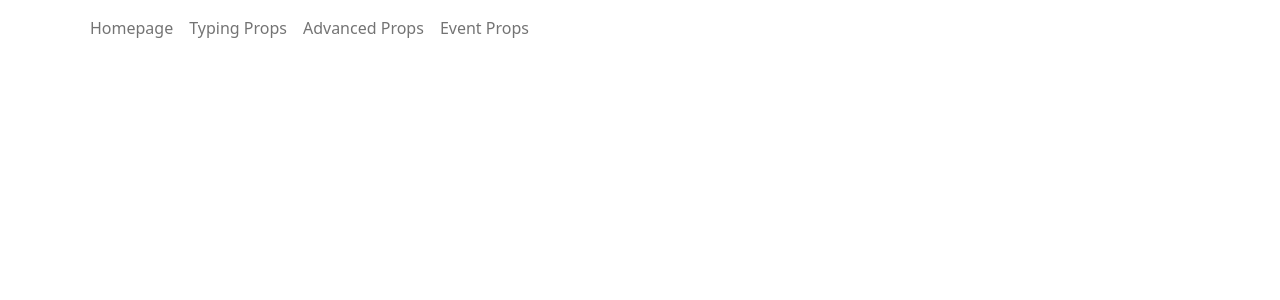
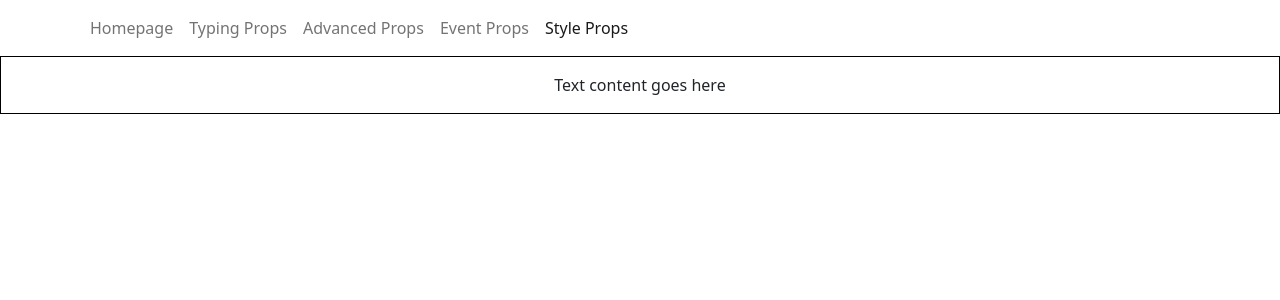
Before and after one commit to HustinKava/react-typescript, a React (Create React App) app: page /styleprops in a window 1280 px wide. Shown: the top 300 px of the page. Built offline with nearby package versions, Linux system fonts and the light colour scheme.

Commit message:
style props

```diff
--- a/src/App.tsx
+++ b/src/App.tsx
@@ -5,6 +5,7 @@ import Homepage from "./pages/Homepage";
 import TypingProps from "./pages/TypingProps";
 import AdvancedProps from "./pages/AdvancedProps";
 import EventProps from "./pages/EventProps";
+import StyleProps from "./pages/StyleProps";
 
 function App() {
   return (
@@ -17,6 +18,7 @@ function App() {
           <Route path="/typingprops" element={<TypingProps />} />
           <Route path="/advancedprops" element={<AdvancedProps />} />
           <Route path="/eventprops" element={<EventProps />} />
+          <Route path="/styleprops" element={<StyleProps />} />
         </Routes>
       </BrowserRouter>
     </div>
--- /dev/null
+++ b/src/components/styleprops/Container.tsx
@@ -0,0 +1,11 @@
+type ContainerProps = {
+  // Typescript has dedicated type for CSS because it could be strings and numbers "React.CSSProperties"
+  styles: React.CSSProperties;
+};
+
+const Container = (props: ContainerProps) => {
+  const { styles } = props;
+  return <div style={styles}>Text content goes here</div>;
+};
+
+export default Container;
--- a/src/navbar/Navbar.tsx
+++ b/src/navbar/Navbar.tsx
@@ -59,6 +59,18 @@ function Navbar() {
                   Event Props
                 </Link>
               </li>
+              <li className="nav-item">
+                <Link
+                  to="/styleprops"
+                  className={
+                    window.location.pathname === "/styleprops"
+                      ? "nav-link active"
+                      : "nav-link"
+                  }
+                >
+                  Style Props
+                </Link>
+              </li>
             </ul>
           </div>
         </div>
--- /dev/null
+++ b/src/pages/StyleProps.tsx
@@ -0,0 +1,11 @@
+import Container from "../components/styleprops/Container";
+
+function StyleProps() {
+  return (
+    <div>
+      <Container styles={{ border: "1px solid black", padding: "1rem" }} />
+    </div>
+  );
+}
+
+export default StyleProps;
```
Also changed, not shown: 1 other file (tests, documents, lock files or other folders).
